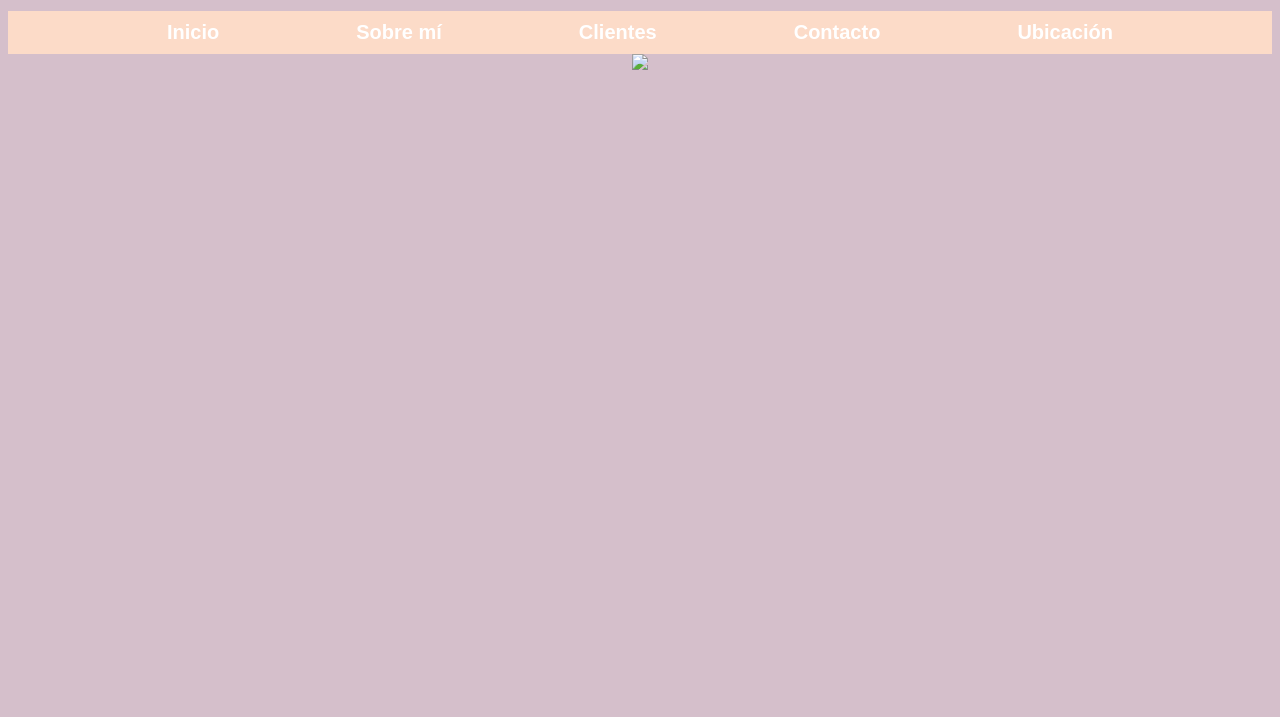
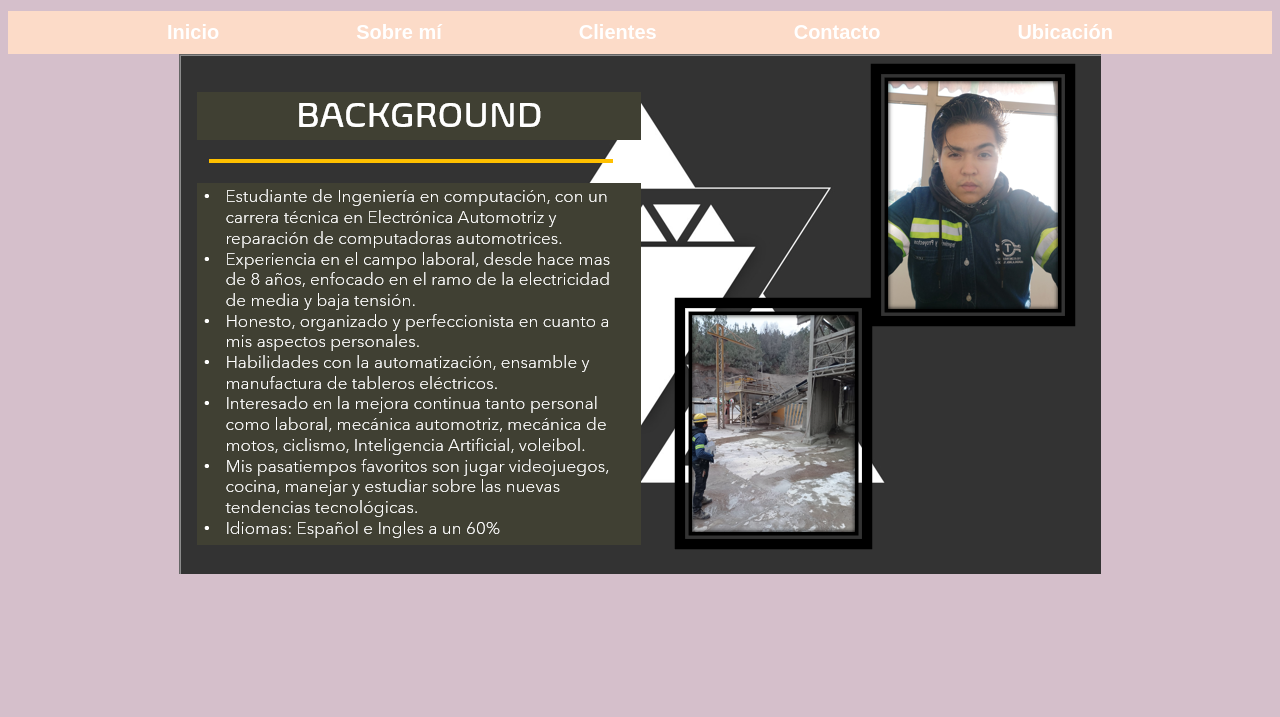
Before and after one commit to Genesis-Celeste/practica_freelancer, a plain HTML site: page sobremi.html in a window 1280 px wide. Shown: the part 83-800 px from the top of the page. Drawn offline with Linux system fonts and the light colour scheme.

Commit message:
Update sobremi.html

```diff
--- a/sobremi.html
+++ b/sobremi.html
@@ -23,7 +23,7 @@
     </div>
 
     <div style="text-align: center;">
-        <img src="/presentacion/img/Captura.png" aling="center">
+        <img src="img/Captura.png" aling="center">
     </div>
 
 </body>
```
